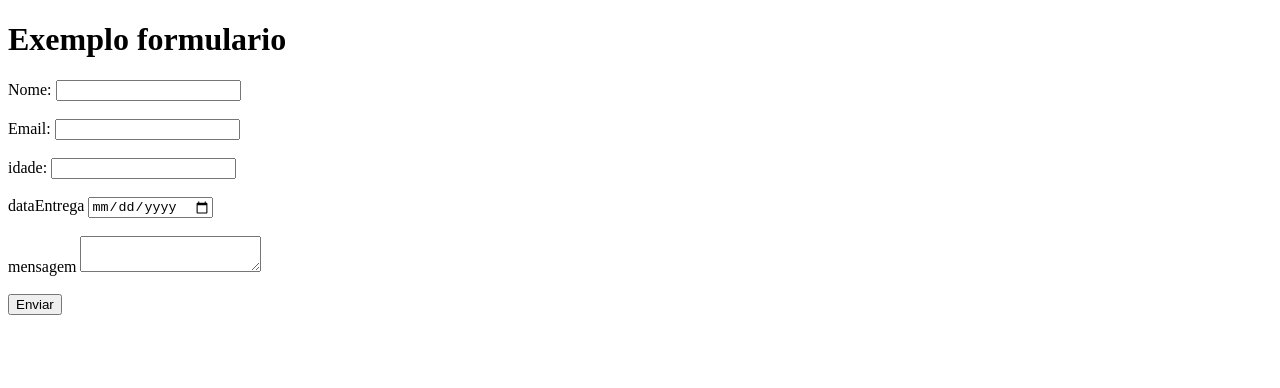
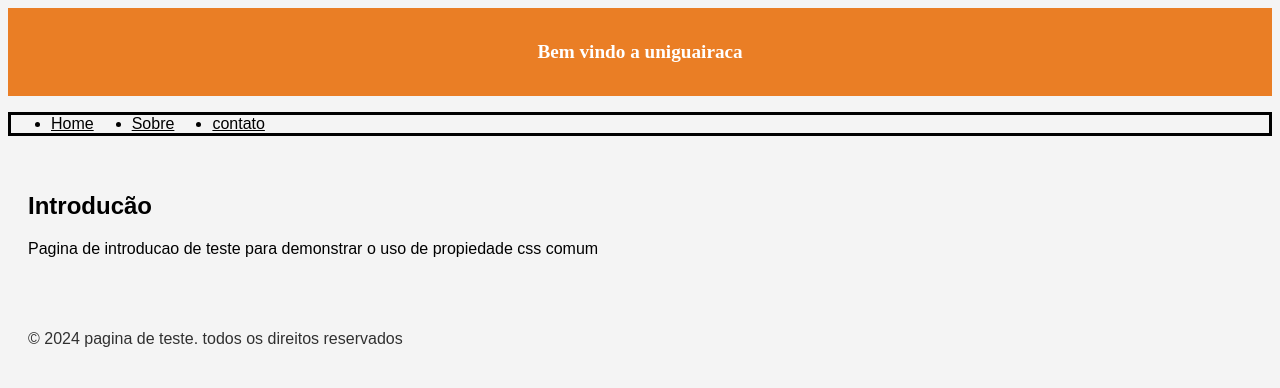
Before and after one commit to guaxi-f/AulasHtmlguairaca, a plain HTML site: page index.html in a window 1280 px wide. Drawn offline with Linux system fonts and the light colour scheme.

Commit message:
Feat: criando pagina de teste

```diff
--- a/index.html
+++ b/index.html
@@ -1,32 +1,35 @@
 <!DOCTYPE html>
-<html>
+<HTml>
     <head>
         <meta charset="UTF-8">
-        <title>Formulario</title>
+        <title>Pagina teste</title>
+        <link rel="stylesheet" href="styles.css"
     </head>
     <body>
-     <h1>Exemplo formulario</h1>
-     <form action="#" method="post">
-        <label for="nome">Nome:</label>
-        <input type="text" id="nome" name="nome" required>
-        <br><br>
-        <label for="email">Email:</label>
-        <input type="email" id="email" name="email" required>
-        <br><br>
+        <header class="header">
+            <h1>Bem vindo a uniguairaca</h1>
+        </header>
+        <nav class="nav">
+            <ul>
+                <li><a href="#">Home</a></li>
+                <li><a href="#">Sobre</a></li>
+                <li><a href="#">contato</a></li>
+            </ul>
+        </nav>
+        <main class="main-content">
+            <section class="intro">
+            <h2>Introducão</h2>
+            <p>Pagina de introducao de teste
+                para demonstrar o uso de propiedade
+                css comum
+            </p>
 
-        <label for="idade">idade:</label>
-        <input type="number" id="idade" name="idade" required>
-        <br><br>
-
-        <label for="dataEntrega">dataEntrega</label>
-        <input type="date" id="dataEntrga" name="dataEntrega" required>
-        <br><br>
-
-        <label for="mensagem">mensagem</label>
-        <textarea name="mensagem" id="mensagem"></textarea>
-        <br><br>
-
-        <input type="submit" value="Enviar"
-    </form>
-
-</html>
+            </section>
+        </main>
+        <footer class="footer">
+            <p>&copy; 2024 pagina de teste.
+                todos os direitos reservados
+            </p>
+        </footer>
+    </body>
+</HTml>
--- /dev/null
+++ b/styles.css
@@ -0,0 +1,48 @@
+body {
+  font-family: Arial, Helvetica, sans-serif;
+  background-color: #f4f4f4;
+}
+.header {
+    background-color: #ea7e25;
+    color: white;
+    text-align: center;
+    padding: 20px;
+
+}
+.header h1 {
+  font-family: 'Times New Roman', Times, serif;
+  font-size: larger;
+}
+
+
+
+
+.nav ul {
+    display: flex;
+    flex-direction: row;
+    text-align: center;
+    gap: 38px;
+    border: solid;
+    border-radius: ;
+
+}
+
+a {
+    list-style: nome;
+    color: black;
+}
+
+.main-content {
+    padding: 20px;
+    text-align: justify;
+
+}
+
+.footer {
+    padding: 20px;
+
+}
+
+.footer p {
+    opacity: 0.8;
+}
```
Also changed, not shown: pode.jpg (added).
